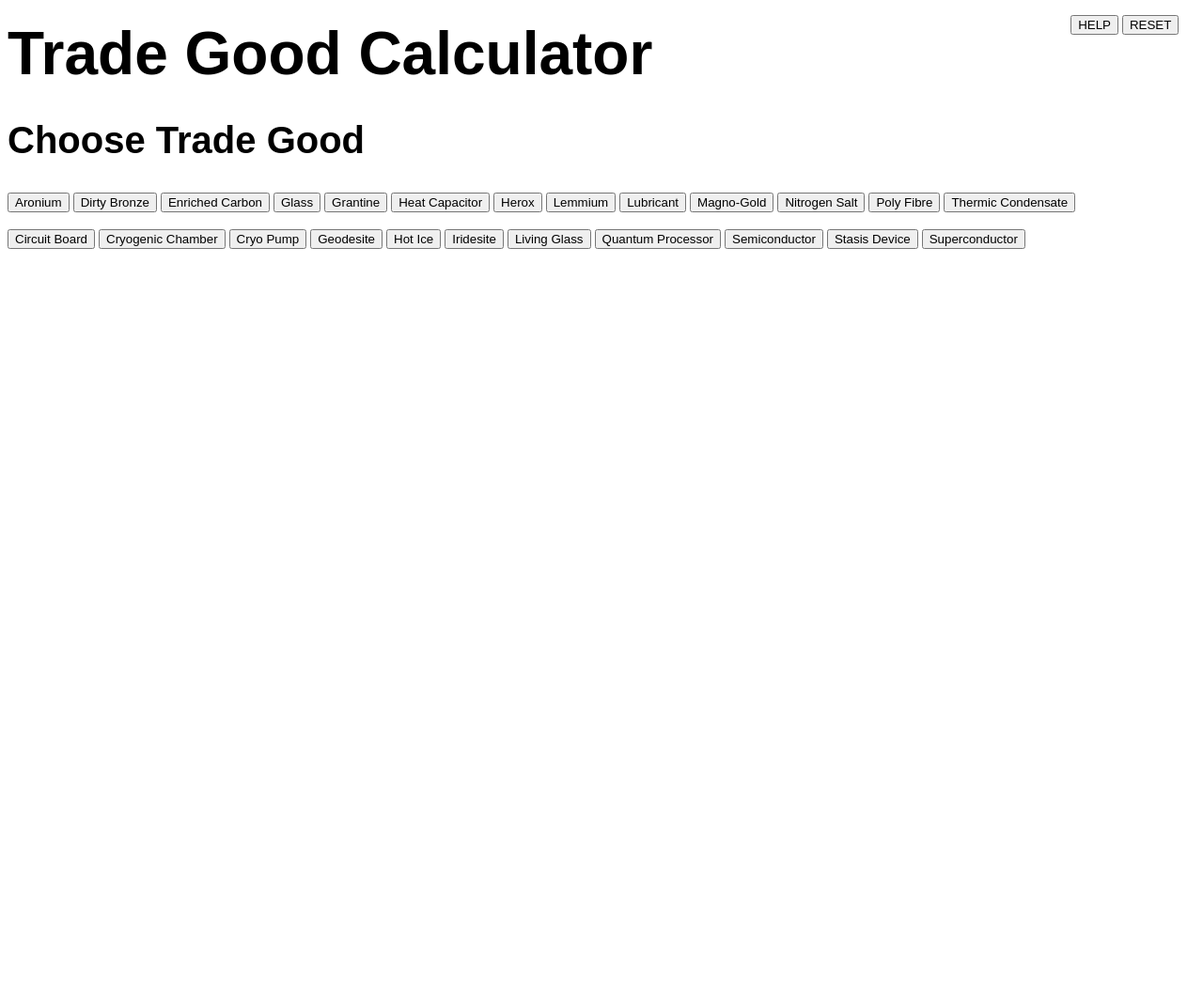
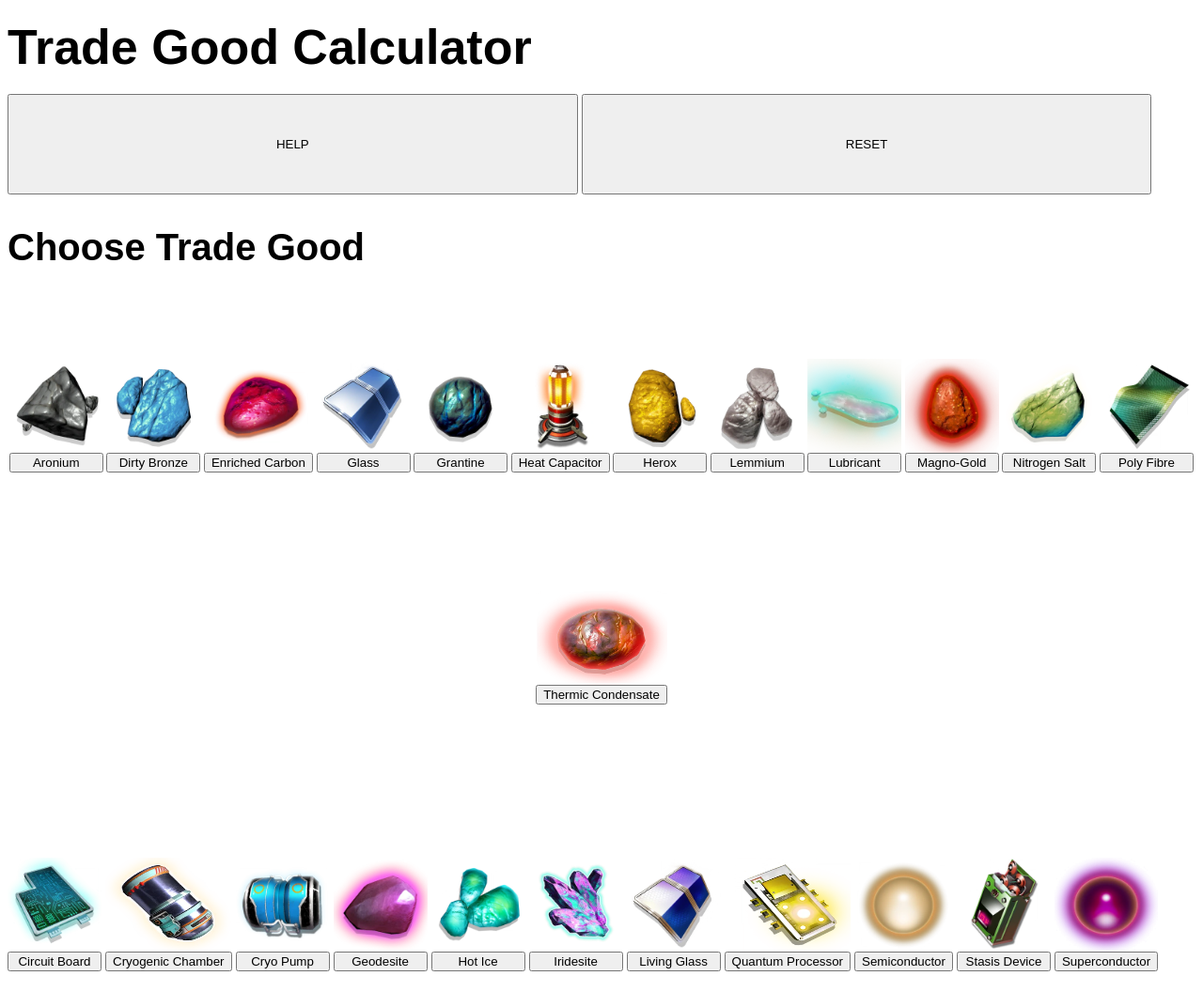
Before and after one commit to AidWal13/DictionaryTest, a plain HTML site: page index.html in a window 1280 px wide. Shown: the whole page at 94% size. Before the commit the page ends 800 px from the top, so only its background shows below. Drawn offline with Linux system fonts and the light colour scheme; a web font is replaced by a local one.

Commit message:
add imgs and articles, fix bugs with parent els

```diff
--- a/index.html
+++ b/index.html
@@ -17,64 +17,146 @@
 
 <body>
     <h1>Trade Good Calculator</h1>
+
+    <div id="topRightSec">
+        <button class="metabtn" id="helpButton">HELP</button>
+        <button class="metabtn" id="resetButton" onclick="window.location.reload()">RESET</button>
+    </div>
+
     <div id="helpSection" style="display:none;">
         <h4>First, select what trade good you would like to create, then enter the amount of each necessary ingredient you have.  The calculator will then tell you whether you have enough, or what components you're lacking.</h4>
         <h4> The trade goods are divided up by whether or not they are a base level good - meaning, whether or not they need other trade goods to construct.  For example: Aronium is base level because it requires components derived from the environment, but a Circuit Board is not base level because it requires a heat capacitor and poly fibre, both of which must be built.  </h4>
     </div>
 
     <div id="divOfOptions">
+
         <h2>Choose Trade Good</h2>
 
+        <div id="ingrArticleOptions">
+            <article class="ingrArticle">
+                <img class="tradegoodImg" src="./Assets/Images/Ingredients/aronium.webp" alt="Aronium No Man's Sky">
+                <button class='option' id="aronium" value="aronium">Aronium</button>
+            </article>
 
-        <button class='option' id="aronium" value="aronium">Aronium</button>
+            <article class="ingrArticle">
+                <img class="tradegoodImg" src="./Assets/Images/Ingredients/dirtybronze.webp" alt="Dirty Bronze No Man's Sky">
+                <button class='option' id="dirtybronze" value="dirtybronze">Dirty Bronze</button>
+            </article>
 
-        <button class='option' id="dirtybronze" value="dirtybronze">Dirty Bronze</button>
+            <article class="ingrArticle">
+                <img class="tradegoodImg" src="./Assets/Images/Ingredients/enrichedcarbon.webp" alt="Enriched Carbon No Man's Sky">
+                <button class='option' id="enrichedcarbon" value="enrichedcarbon">Enriched Carbon</button>
+            </article>
 
-        <button class='option' id="enrichedcarbon" value="enrichedcarbon">Enriched Carbon</button>
+            <article class="ingrArticle">
+                <img class="tradegoodImg" src="./Assets/Images/Ingredients/glass.webp" alt="Glass No Man's Sky">
+                <button class='option' id="glass" value="glass">Glass</button>
+            </article>
 
-        <button class='option' id="glass" value="glass">Glass</button>
+            <article class="ingrArticle">
+                <img class="tradegoodImg" src="./Assets/Images/Ingredients/grantine.webp" alt="Grantine No Man's Sky">
+                <button class='option' id="grantine" value="grantine">Grantine</button>
+            </article>
 
-        <button class='option' id="grantine" value="grantine">Grantine</button>
+            <article class="ingrArticle">
+                <img class="tradegoodImg" src="./Assets/Images/Ingredients/heatcapacitor.webp" alt="Heat Capacitor No Man's Sky">
+                <button class='option' id="heatcapacitor" value="heatcapacitor">Heat Capacitor</button>
+            </article>
 
-        <button class='option' id="heatcapacitor" value="heatcapacitor">Heat Capacitor</button>
+            <article class="ingrArticle">
+                <img class="tradegoodImg" src="./Assets/Images/Ingredients/herox.webp" alt="Herox No Man's Sky">
+                <button class='option' id="herox" value="herox">Herox</button>
+            </article>
 
-        <button class='option' id="herox" value="herox">Herox</button>
+            <article class="ingrArticle">
+                <img class="tradegoodImg" src="./Assets/Images/Ingredients/lemmium.webp" alt="Lemmium No Man's Sky">
+                <button class='option' id="lemmium" value="lemmium">Lemmium</button>
+            </article>
 
-        <button class='option' id="lemmium" value="lemmium">Lemmium</button>
+            <article class="ingrArticle">
+                <img class="tradegoodImg" src="./Assets/Images/Ingredients/lubricant.webp" alt="Lubricant No Man's Sky">
+                <button class='option' id="lubricant" value="lubricant">Lubricant</button>
+            </article>
 
-        <button class='option' id="lubricant" value="lubricant">Lubricant</button>
+            <article class="ingrArticle">
+                <img class="tradegoodImg" src="./Assets/Images/Ingredients/magnogold.webp" alt="Magno-Gold No Man's Sky">
+                <button class='option' id="magnogold" value="magnogold">Magno-Gold</button>
+            </article>
 
-        <button class='option' id="magnogold" value="magnogold">Magno-Gold</button>
+            <article class="ingrArticle">
+                <img class="tradegoodImg" src="./Assets/Images/Ingredients/nitrogensalt.webp" alt="Nitrogen Salt No Man's Sky">
+                <button class='option' id="nitrogensalt" value="nitrogensalt">Nitrogen Salt</button>
+            </article>
 
-        <button class='option' id="nitrogensalt" value="nitrogensalt">Nitrogen Salt</button>
+            <article class="ingrArticle">
+                <img class="tradegoodImg" src="./Assets/Images/Ingredients/polyfibre.webp" alt="Poly Fibre No Man's Sky">
+                <button class='option' id="polyfibre" value="polyfibre">Poly Fibre</button>
+            </article>
 
-        <button class='option' id="polyfibre" value="polyfibre">Poly Fibre</button>
-
+            <article class="ingrArticle">
+                <img class="tradegoodImg" src="./Assets/Images/Ingredients/thermiccondensate.webp" alt="Thermic Condensate No Man's Sky">
                 <button class='option' id="thermiccondensate" value="thermiccondensate">Thermic Condensate</button>
+            </article>
+        </div>
 
             <br><br>
 
+        <div id="ingrArticleOptions"></div>
+            <article class="ingrArticle">
+                <img class="tradegoodImg" src="./Assets/Images/Ingredients/circuitboard.webp" alt="Circuit Board No Man's Sky">
                 <button class='option' id="circuitboard" value="circuitboard">Circuit Board</button>
+            </article>
 
+            <article class="ingrArticle">
+                <img class="tradegoodImg" src="./Assets/Images/Ingredients/cryogenicchamber.webp" alt="Cryogenic Chamber No Man's Sky">
                 <button class='option' id="cryogenicchamber" value="cryogenicchamber">Cryogenic Chamber</button>
+            </article>
 
+            <article class="ingrArticle">
+                <img class="tradegoodImg" src="./Assets/Images/Ingredients/cryopump.webp" alt="Cryo Pump No Man's Sky">
                 <button class='option' id="cryopump" value="cryopump">Cryo Pump</button>
+            </article>
 
+            <article class="ingrArticle">
+                <img class="tradegoodImg" src="./Assets/Images/Ingredients/geodesite.webp" alt="Geodesite No Man's Sky">
                 <button class='option' id="geodesite" value="geodesite">Geodesite</button>
+            </article>
 
+            <article class="ingrArticle">
+                <img class="tradegoodImg" src="./Assets/Images/Ingredients/hotice.webp" alt="Hot Ice No Man's Sky">
                 <button class='option' id="hotice" value="hotice">Hot Ice</button>
+            </article>
 
+            <article class="ingrArticle">
+                <img class="tradegoodImg" src="./Assets/Images/Ingredients/iridesite.webp" alt="Iridesite No Man's Sky">
                 <button class='option' id="iridesite" value="iridesite">Iridesite</button>
+            </article>
 
+            <article class="ingrArticle">
+                <img class="tradegoodImg" src="./Assets/Images/Ingredients/livingglass.webp" alt="Living Glass No Man's Sky">
                 <button class='option' id="livingglass" value="livingglass">Living Glass</button>
+            </article>
 
+            <article class="ingrArticle">
+                <img class="tradegoodImg" src="./Assets/Images/Ingredients/quantumprocessor.webp" alt="Quantum Processor No Man's Sky">
                 <button class='option' id="quantumprocessor" value="quantumprocessor">Quantum Processor</button>
+            </article>
 
+            <article class="ingrArticle">
+                <img class="tradegoodImg" src="./Assets/Images/Ingredients/semiconductor.webp" alt="Semiconductor No Man's Sky">
                 <button class='option' id="semiconductor" value="semiconductor">Semiconductor</button>
+            </article>
 
+            <article class="ingrArticle">
+                <img class="tradegoodImg" src="./Assets/Images/Ingredients/stasisdevice.webp" alt="Stasis Device No Man's Sky">
                 <button class='option' id="stasisdevice" value="stasisdevice">Stasis Device</button>
+            </article>
 
+            <article class="ingrArticle">
+                <img class="tradegoodImg" src="./Assets/Images/Ingredients/superconductor.webp" alt="Superconductor No Man's Sky">
                 <button class='option' id="superconductor" value="superconductor">Superconductor</button>
+            </article>
+        </div>
 
     </div>
 
@@ -89,10 +171,7 @@
         <h2>Outcome</h2>
     </div>
 
-    <div id="topRightSec">
-        <button id="helpButton">HELP</button>
-        <button id="resetButton" onclick="window.location.reload()">RESET</button>
-    </div>
+
 
 </body>
 
--- a/index.js
+++ b/index.js
@@ -11,8 +11,9 @@ let ingrButtons = document.querySelectorAll(".option");
 
 ingrButtons.forEach((optionBtn) => {
     optionBtn.addEventListener('click', (evt) => {
-      evt.currentTarget.parentElement.style.display ='none';
-      evt.currentTarget.parentElement.nextElementSibling.style.display ='block';
+      let currentSection = evt.currentTarget.parentElement.parentElement.parentElement;
+      currentSection.style.display ='none';
+      currentSection.nextElementSibling.style.display ='block';
 
       tradegoodChosen = evt.currentTarget.id;
 
@@ -25,7 +26,7 @@ ingrButtons.forEach((optionBtn) => {
       createIngrInputs(TradeGoods, tradegoodChosen)
 
       //this says, go to the parent element of the option button, which is the current target that the event listener is attached to, then go to the next sibling.  Thats how it finds the right place to add the submit button.
-      addSubmitButton(evt.currentTarget.parentElement.nextElementSibling);
+      addSubmitButton(currentSection.nextElementSibling);
     });
 });
 
--- a/style.css
+++ b/style.css
@@ -5,14 +5,12 @@
 body {color: black;}
 
 #topRightSec {
-    position: absolute;
-    top: 2%;
-    right: 2%;
+    height: auto;
 }
 
 h1 {
     font-family: elevon, sans-serif;
-    font-size: 4rem;
+    font-size: 3.25rem;
     font-weight: 800;
     font-style: normal;
     margin: 20px 0;
@@ -31,6 +29,32 @@ h3 {
     font-weight: 400;
     font-style: normal;
 }
+.metabtn {
+    padding-top: 3.5%;
+    padding-bottom: 3.5%;
+    width: 48%;
+}
+
+#ingrArticleOptions {
+    display: flex;
+    flex-wrap: wrap;
+}
+
+.ingrArticle {
+    display: inline-flex;
+    flex-direction: column;
+    align-content: center;
+    margin: 5% auto;
+}
+
+.option {
+    justify-self: center;
+}
+
+.tradegoodImg {
+    max-height: 100px;
+    display: block;
+}
 
 .ingrInputDiv {
     padding: 1rem;
```
Lines whose indentation alone changed are shown as unchanged.
